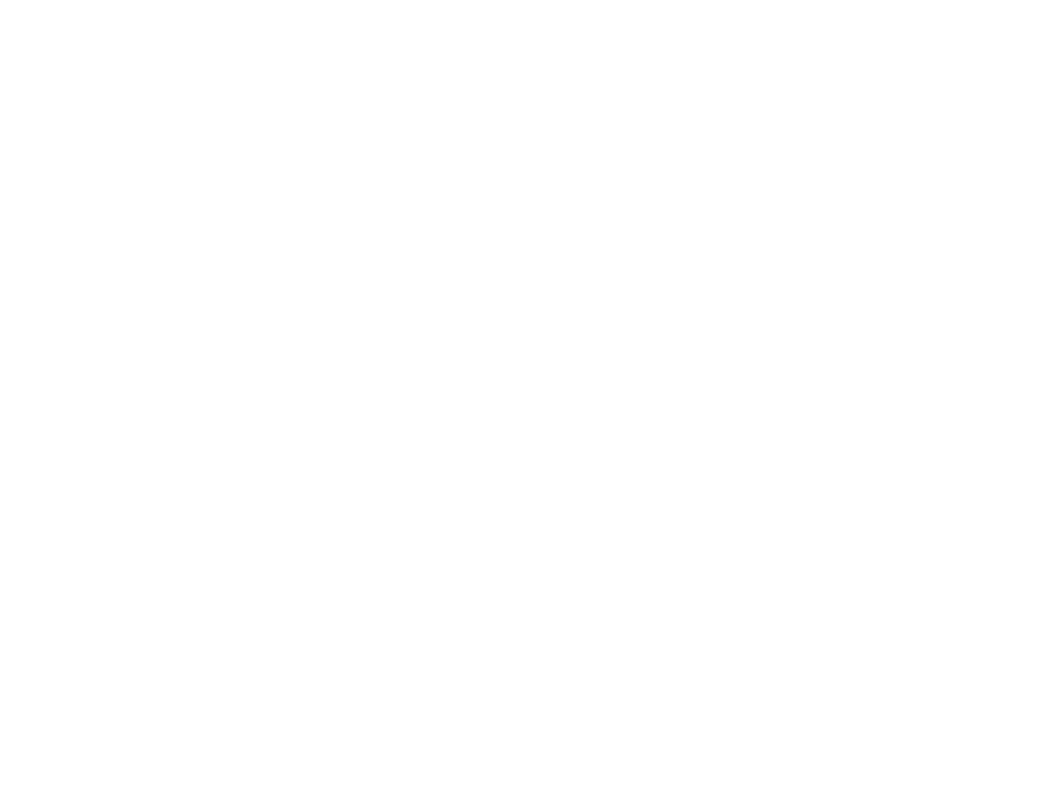
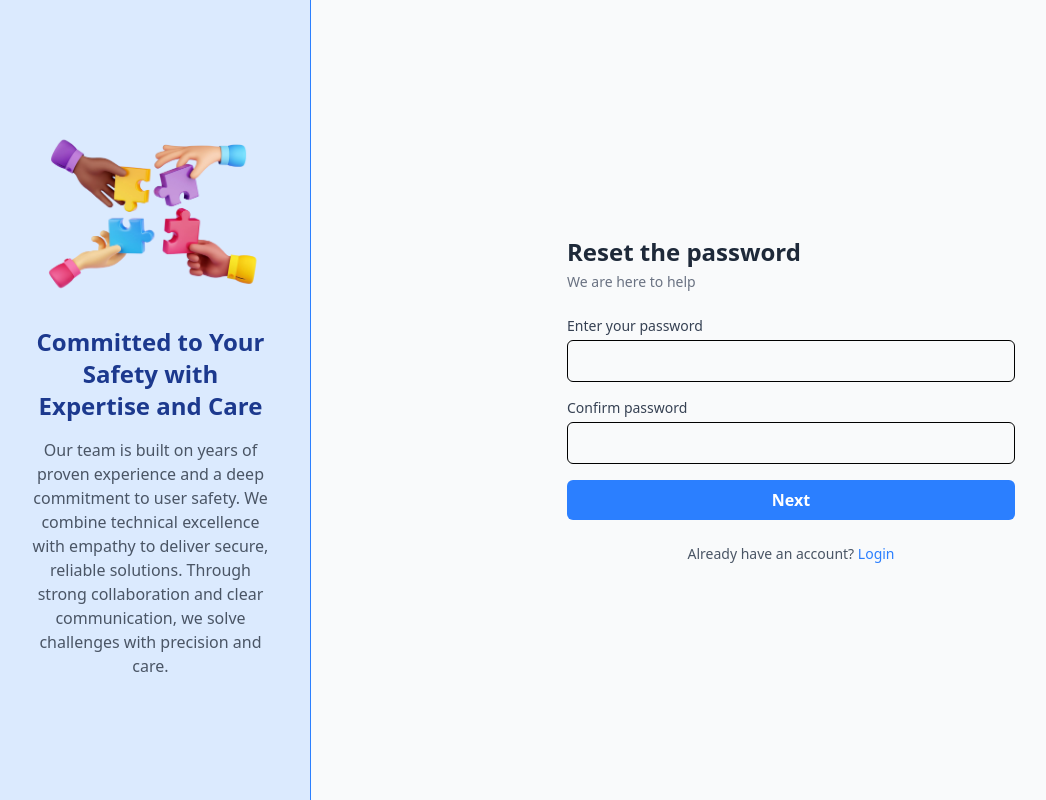
Before and after one commit to pramod-motupalli/GA_Frontend, a React (Vite) app: page /reset-password in a window 1280 px wide. Before the commit this address had no page. Shown: the whole page, without its empty margins (9-1055 px from the left). Built offline with nearby package versions, Linux system fonts and the light colour scheme.

Commit message:
Initial commit

```diff
--- a/src/App.jsx
+++ b/src/App.jsx
@@ -2,6 +2,8 @@ import React from "react";
 import { BrowserRouter as Router, Routes, Route } from "react-router-dom";
 import Signup from "./Signup";
 import Login from "./Login";
+import ForgotPassword from "./ForgotPassword";
+import ResetPassword from "./ResetPassword";
 
 function App() {
   return (
@@ -9,6 +11,8 @@ function App() {
       <Routes>
         <Route path="/signup" element={<Signup />} />
         <Route path="/login" element={<Login />} />
+        <Route path="/forgot-password" element={<ForgotPassword />} />
+        <Route path="/reset-password" element={<ResetPassword />} />
       </Routes>
     </Router>
   );
--- /dev/null
+++ b/src/ForgotPassword.jsx
@@ -0,0 +1,69 @@
+import React from "react";
+import { useNavigate } from "react-router-dom";
+
+export default function ForgotPassword() {
+  const navigate = useNavigate();
+const goToLogin = () => {
+  navigate("/login");
+};
+  return (
+    <div className="min-h-screen flex">
+      {/* Left Panel */}
+      <div className="w-1/4 bg-blue-100 p-10 flex flex-col justify-center items-center border-r border-blue-500">
+        <img
+          src="/hands.png"
+          alt="Puzzle Hands"
+          className="w-60 mb-6"
+        />
+        <h2 className="text-2xl font-semibold text-center text-blue-900 mb-4">
+          Committed to Your Safety with Expertise and Care
+        </h2>
+        <p className="text-gray-600 text-center max-w-md">
+          Our team is built on years of proven experience and a deep commitment
+          to user safety. We combine technical excellence with empathy to
+          deliver secure, reliable solutions. Through strong collaboration and
+          clear communication, we solve challenges with precision and care.
+        </p>
+      </div>
+
+      {/* Right Panel - Signup Form */}
+      <div className="w-3/4 bg-gray-50 flex items-center justify-center px-20">
+        <div className="max-w-md w-full space-y-6">
+          <div>
+            <h2 className="text-2xl font-bold text-gray-800">
+              Forgot password
+            </h2>
+            <p className="text-sm text-gray-500 mt-1">
+              We are here to help
+            </p>
+          </div>
+          <form className="space-y-4">
+            <div>
+              <label className="block text-sm mb-1 text-gray-700">
+                Enter your mailid
+              </label>
+              <input
+                type="email"
+                placeholder="eg:sample@gmail.com"
+                className="w-full px-4 py-2 border rounded-md focus:outline-none focus:ring-2 focus:ring-blue-400"
+              />
+            </div>
+            <button
+              type="submit"
+              className="w-full bg-blue-500 hover:bg-blue-600 text-white font-semibold py-2 rounded-md transition duration-200"
+            >
+              Send reset link
+            </button>
+          </form>
+          <p className="text-sm text-center text-gray-600">
+            Already have an account?{' '}
+             <button onClick={goToLogin} className="text-blue-500 font-medium">
+  Login
+</button>
+
+          </p>
+        </div>
+      </div>
+    </div>
+  );
+}
--- /dev/null
+++ b/src/ResetPassword.jsx
@@ -0,0 +1,77 @@
+import React from "react";
+import { useNavigate } from "react-router-dom";
+
+export default function ResetPassword() {
+  const navigate = useNavigate();
+const goToLogin = () => {
+  navigate("/login");
+};
+  return (
+    <div className="min-h-screen flex">
+      {/* Left Panel */}
+      <div className="w-1/4 bg-blue-100 p-10 flex flex-col justify-center items-center border-r border-blue-500">
+        <img
+          src="/hands.png"
+          alt="Puzzle Hands"
+          className="w-60 mb-6"
+        />
+        <h2 className="text-2xl font-semibold text-center text-blue-900 mb-4">
+          Committed to Your Safety with Expertise and Care
+        </h2>
+        <p className="text-gray-600 text-center max-w-md">
+          Our team is built on years of proven experience and a deep commitment
+          to user safety. We combine technical excellence with empathy to
+          deliver secure, reliable solutions. Through strong collaboration and
+          clear communication, we solve challenges with precision and care.
+        </p>
+      </div>
+
+      {/* Right Panel - Signup Form */}
+      <div className="w-3/4 bg-gray-50 flex items-center justify-center px-20">
+        <div className="max-w-md w-full space-y-6">
+          <div>
+            <h2 className="text-2xl font-bold text-gray-800">
+              Reset the password
+            </h2>
+            <p className="text-sm text-gray-500 mt-1">
+              We are here to help
+            </p>
+          </div>
+          <form className="space-y-4">
+            <div>
+              <label className="block text-sm mb-1 text-gray-700">
+                Enter your password
+              </label>
+              <input
+                type="password"
+                className="w-full px-4 py-2 border rounded-md focus:outline-none focus:ring-2 focus:ring-blue-400"
+              />
+            </div>
+            <div>
+              <label className="block text-sm mb-1 text-gray-700">
+                Confirm password
+              </label>
+              <input
+                type="password"
+                className="w-full px-4 py-2 border rounded-md focus:outline-none focus:ring-2 focus:ring-blue-400"
+              />
+            </div>
+            <button
+              type="submit"
+              className="w-full bg-blue-500 hover:bg-blue-600 text-white font-semibold py-2 rounded-md transition duration-200"
+            >
+              Next
+            </button>
+          </form>
+          <p className="text-sm text-center text-gray-600">
+            Already have an account?{' '}
+             <button onClick={goToLogin} className="text-blue-500 font-medium">
+  Login
+</button>
+
+          </p>
+        </div>
+      </div>
+    </div>
+  );
+}
```
